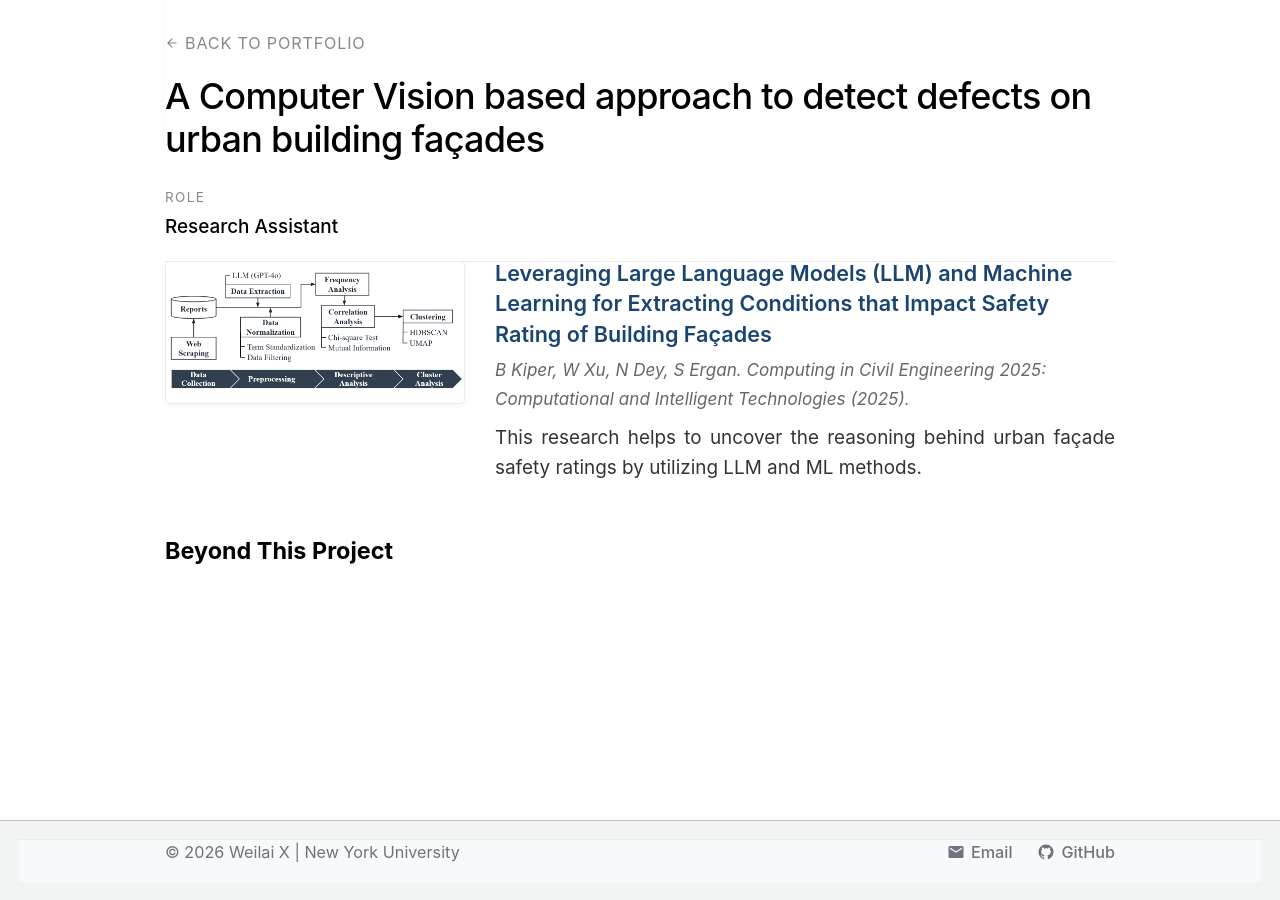
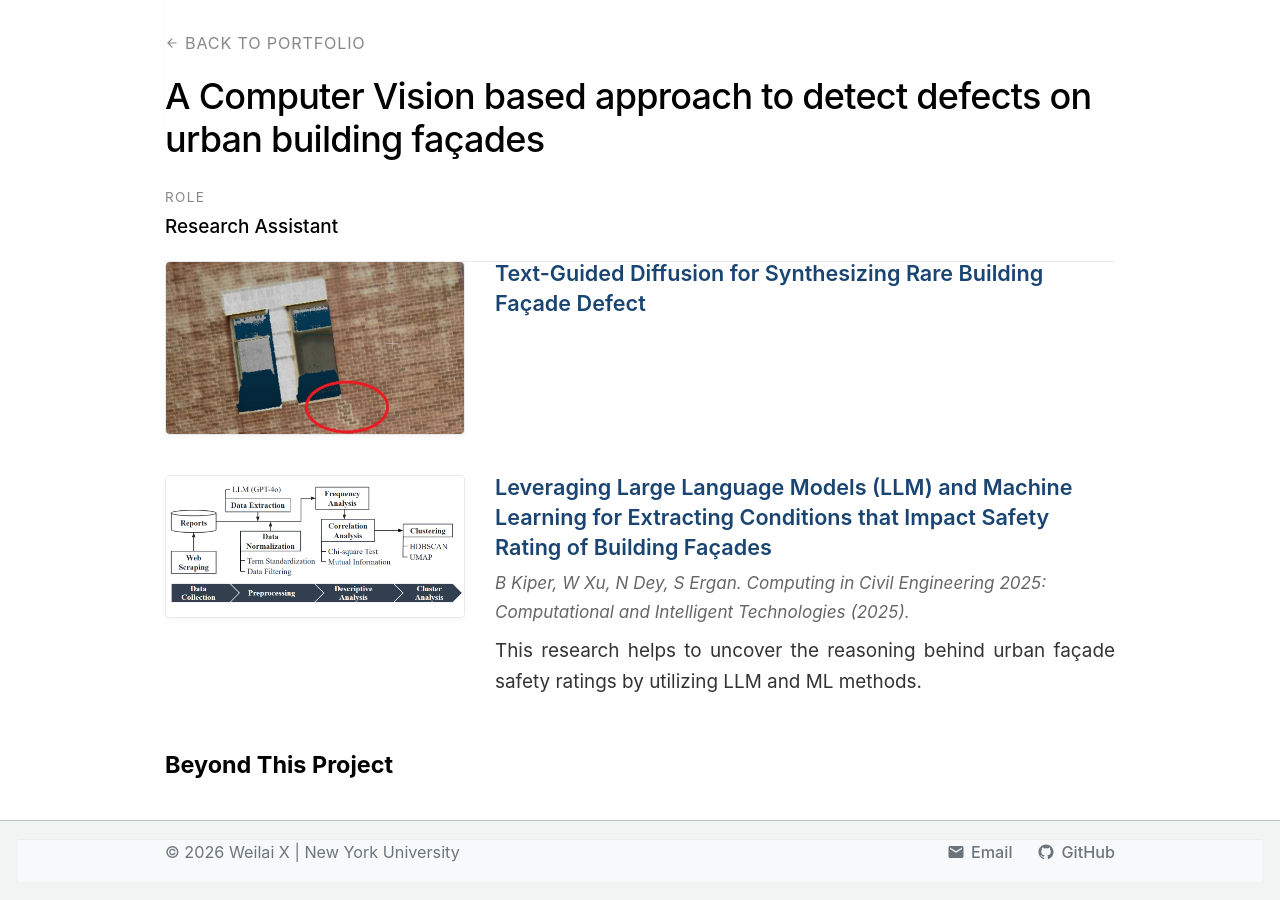
Before and after one commit to Seab0t/Seab0t.github.io, a Jekyll site: the page built from _portfolio/portfolio-facade.md, in a window 1280 px wide and 900 px high, scrolled down 692 px. Built offline with Jekyll 4.4.1, drawn with Linux system fonts in a browser that asks for light colours; a script bundle is joined from its source files by our own code; library files that are not in the unit come from our copies.

Commit message:
add facade

```diff
--- a/_portfolio/portfolio-facade.md
+++ b/_portfolio/portfolio-facade.md
@@ -50,6 +50,21 @@ Addressing Data Scarcity and Class Imbalance in Automated Façade Defects Inspec
 
 <div class="subproject-row">
     <div class="subproject-img-wrapper">
+      <a href="https://Seab0t.github.io/images/generated.png" target="_blank" title="Click to view full image">
+        <img src="https://Seab0t.github.io/images/generated.png" alt="Generated Efflorescence">
+      </a>
+    </div>
+
+    <div class="subproject-text-content">
+      <h4 class="subproject-title">
+          Text-Guided Diffusion for Synthesizing Rare Building Façade Defect
+      </h4>
+      <p class="subproject-desc"></p>
+    </div>
+  </div>
+
+<div class="subproject-row">
+    <div class="subproject-img-wrapper">
       <a href="https://Seab0t.github.io/images/FacadeLLM Flowchart.png" target="_blank" title="Click to view full image">
         <img src="https://Seab0t.github.io/images/FacadeLLM Flowchart.png" alt="LLM extraction pipeline">
       </a>
```
Also changed, not shown: _portfolio/portfolio-NbS.md (+1 -5 lines), images/generated.png (added).
